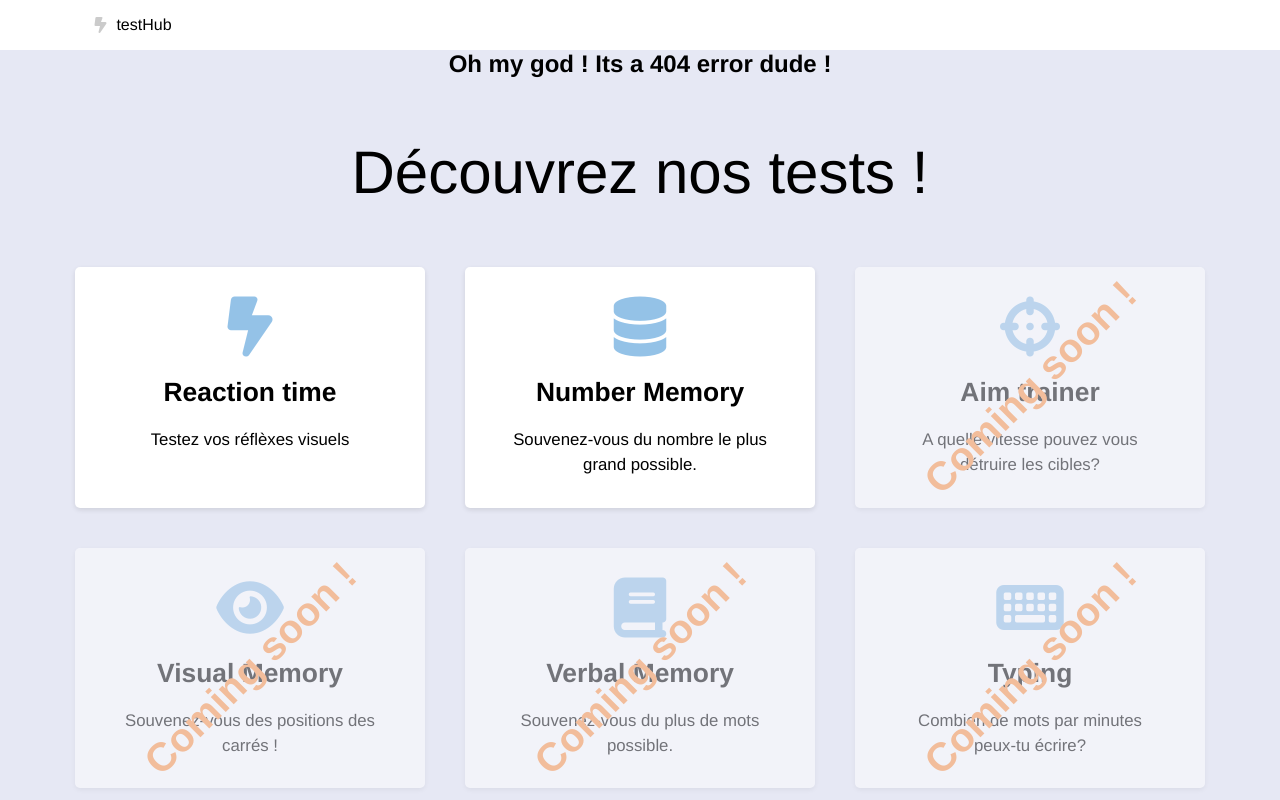
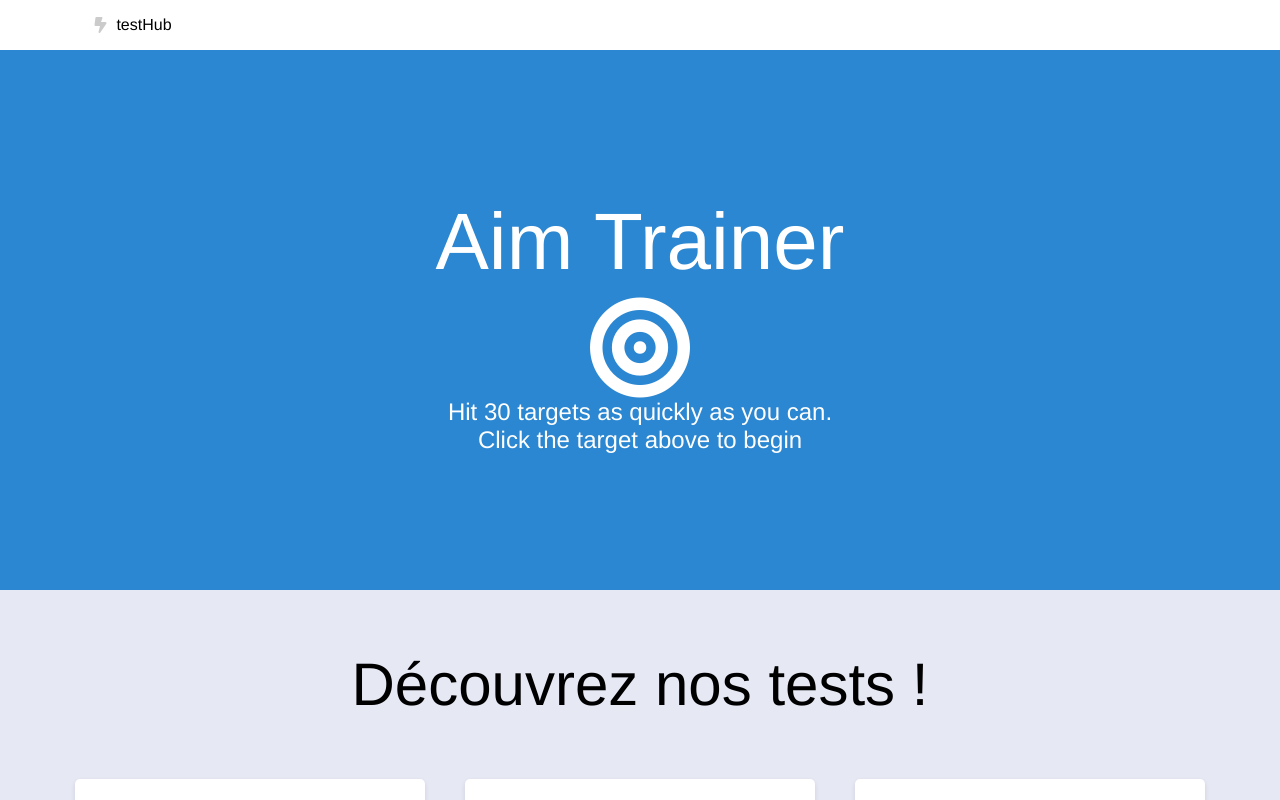
Before and after one commit to BenoitDesnos/TestHub, a React (Create React App) app: page /aimTrainer in a window 1280 px wide. Shown: the top 800 px of the page. Built offline with nearby package versions, Linux system fonts and the light colour scheme.

Commit message:
aimTrainer 80% done

```diff
--- a/src/App.jsx
+++ b/src/App.jsx
@@ -4,6 +4,7 @@ import Reaction from "./pages/games/Reaction";
 
 import NotFound from "./components/error/NotFound";
 import NumberMemory from "./pages/games/NumberMemory";
+import AimTrainer from "./pages/games/AimTrainer";
 
 function App() {
   return (
@@ -12,6 +13,7 @@ function App() {
         <Route path="/" element={<Home />}>
           <Route path="reaction" element={<Reaction />} />
           <Route path="numberMemory" element={<NumberMemory />} />
+          <Route path="aimTrainer" element={<AimTrainer />} />
           <Route path="*" element={<NotFound />} />
         </Route>
       </Routes>
--- a/src/components/GameChoice.jsx
+++ b/src/components/GameChoice.jsx
@@ -14,7 +14,7 @@ function GameChoice() {
           <h3>Number Memory</h3>
           <p>Souvenez-vous du nombre le plus grand possible.</p>
         </Link>
-        <Link to="/" className="games__card disabled">
+        <Link to="/aimTrainer" className="games__card ">
           <i className="fa-solid fa-crosshairs"></i>
           <h3>Aim trainer</h3>
           <p>A quelle vitesse pouvez vous détruire les cibles?</p>
--- /dev/null
+++ b/src/components/games/aimTrainer/AimTrainerTest.jsx
@@ -0,0 +1,98 @@
+import { useState } from "react";
+function AimTrainerTest(params) {
+  const [testState, setTestState] = useState("start");
+  const [firstClick, setFirstClick] = useState(0);
+  const [secondClick, setSecondClick] = useState(0);
+  const [attempt, setAttempt] = useState(30);
+  function handletestState(e) {
+    if (attempt > 1) {
+      switch (testState) {
+        case "start":
+          setFirstClick(e.timeStamp);
+          setTestState("play");
+          targetPositionGenerator();
+
+          break;
+        case "play":
+          setAttempt(attempt - 1);
+
+          break;
+        case "ended":
+          break;
+        default:
+          break;
+      }
+    } else {
+      setSecondClick(e.timeStamp);
+      setTestState("ended");
+      setAttempt(30);
+    }
+  }
+
+  function targetPositionGenerator() {
+    let randomX = Number((Math.random() * 100).toFixed(0));
+    let randomY = Number((Math.random() * 100).toFixed(0));
+    const target = document.querySelector(".fa-bullseye");
+    target.style.left = `${randomX}%`;
+    target.style.top = `${randomY}%`;
+    console.log(randomX, randomY);
+  }
+
+  function averageResult() {
+    let total = secondClick - firstClick;
+    let totalAverage = total / attempt;
+    let totalAvgRounded = Number(totalAverage.toFixed(0));
+    return totalAvgRounded;
+  }
+
+  return (
+    <section className="aim">
+      {testState === "start" ? (
+        <div className="aim__text">
+          <h1 className="aim__text__title">Aim Trainer</h1>
+          <i
+            className="fa-solid fa-bullseye"
+            onClick={(e) => {
+              handletestState(e);
+              targetPositionGenerator();
+            }}
+          ></i>
+          <div className="aim__text__paragraph">
+            <p>Hit {attempt} targets as quickly as you can.</p>
+            <p>Click the target above to begin</p>
+          </div>
+        </div>
+      ) : testState === "play" ? (
+        <div className="aim__text">
+          <h3 className="aim__text__count">Cibles restantes {attempt}</h3>
+          <i
+            className="fa-solid fa-bullseye absolute"
+            onClick={(e) => {
+              handletestState(e);
+              targetPositionGenerator();
+            }}
+          ></i>
+        </div>
+      ) : testState === "ended" ? (
+        <div className="aim__text">
+          <i className="fa-solid fa-bullseye"></i>
+          <p className="aim__text__average">Temps moyen par cible</p>
+          <h1 className="aim__text__title">{averageResult()} ms</h1>
+          <p className="aim__text__paragraph">
+            Sauvegarde ton score pour te vanter
+          </p>
+          <div className="aim__text__buttons">
+            <button className="save" /*  onClick={() => saveResults()} */>
+              Save score
+            </button>
+            <button className="again" /* onClick={() => resetGame()} */>
+              Try again
+            </button>
+          </div>
+        </div>
+      ) : null}
+    </section>
+  );
+}
+
+export default AimTrainerTest;
--- /dev/null
+++ b/src/pages/games/AimTrainer.jsx
@@ -0,0 +1,26 @@
+
+/* import BestScore from "../../components/BestScore";
+import { useEffect, useState } from "react"; */
+import AimTrainerTest from '../../components/games/aimTrainer/AimTrainerTest';
+
+function Reaction() {
+/*   const [best, setBest] = useState();
+
+  useEffect(() => {
+    if (localStorage.key("savedAverage")) {
+      let storedResults = JSON.parse(localStorage.getItem("savedAverage"));
+      setBest(Math.min(...storedResults));
+    }
+  }, []); */
+
+  return (
+    <>
+      <AimTrainerTest/>
+     {/*  <BestScore
+        message={best ? `Your best score is : ${best} ms.` : undefined}
+      /> */}
+    </>
+  );
+}
+
+export default Reaction;
--- /dev/null
+++ b/src/styles/components/_aimTrainer.scss
@@ -0,0 +1,107 @@
+.aim {
+    width: 100%;
+    display: flex;
+    justify-content: center;
+    align-items: center;
+    background-color: rgb(43, 135, 209);
+    height: 540px;
+    cursor: pointer;
+
+
+    .fa-bullseye {
+        font-size: 100px;
+    }
+
+    &__text {
+        display: flex;
+        flex-direction: column;
+        justify-content: center;
+        align-items: center;
+        opacity: 1;
+        max-width: 970px;
+        width: 100%;
+        height: 100%;
+        position: relative;
+
+        * {
+            color: $color-2;
+        }
+
+        &__average {
+            margin-top: 40px;
+            font-size: map-get($font-size, size4);
+            font-weight: 500;
+        }
+
+        &__title {
+            font-size: map-get($font-size, size1);
+            font-weight: 500;
+            color: $color-2;
+            margin: 10px;
+
+            @media screen and (max-width: 850px) {
+                font-size: map-get($font-size, size1) * 0.4;
+                text-align: center;
+            }
+
+
+        }
+
+        &__paragraph {
+            font-size: map-get($font-size, size4);
+            font-weight: 500;
+            color: $color-2;
+
+            @media screen and (max-width: 850px) {
+                font-size: map-get($font-size, size4) * 0.5;
+                text-align: center;
+            }
+        }
+
+        i {
+            font-size: 6rem;
+            color: white;
+
+            &.absolute {
+                position: absolute;
+
+                transform: translate(-50%, -50%);
+
+            }
+        }
+
+        &__buttons {
+            display: flex;
+            justify-content: center;
+            align-items: center;
+            margin-top: 20px;
+
+            .save,
+            .again {
+                padding: 15px 30px;
+                border-radius: 3px;
+                margin: 5px;
+                font-weight: 600;
+                font-size: map-get($font-size, size5);
+                cursor: pointer;
+                transition: background-color 0.2s;
+                color: $color-3;
+
+                &:hover {
+                    transition: background-color 0.2s;
+                    background-color: $color-2;
+                }
+            }
+
+            .save {
+                background-color: $color-save;
+
+            }
+
+            .again {
+                background-color: $color-again;
+
+            }
+        }
+    }
+}
--- a/src/styles/index.scss
+++ b/src/styles/index.scss
@@ -8,4 +8,5 @@
 @import "./components/reaction";
 @import "./components/bestScore";
 @import "./components/numberMemory";
+@import "./components/aimTrainer";
 @import "./pages/home";
--- a/src/styles/utils/_settings.scss
+++ b/src/styles/utils/_settings.scss
@@ -6,9 +6,7 @@ $font-size: (basic: 14px,
     size4: 24px,
     size5: 18px,
 );
-/* $breakpoints: (mobile: 576px,
-    tablet: 888px,
-); */
+
 /*  -------------------- colors ---------------------- */
 $color-1: #E6E8F4;
 $color-2: #FFF;
```
